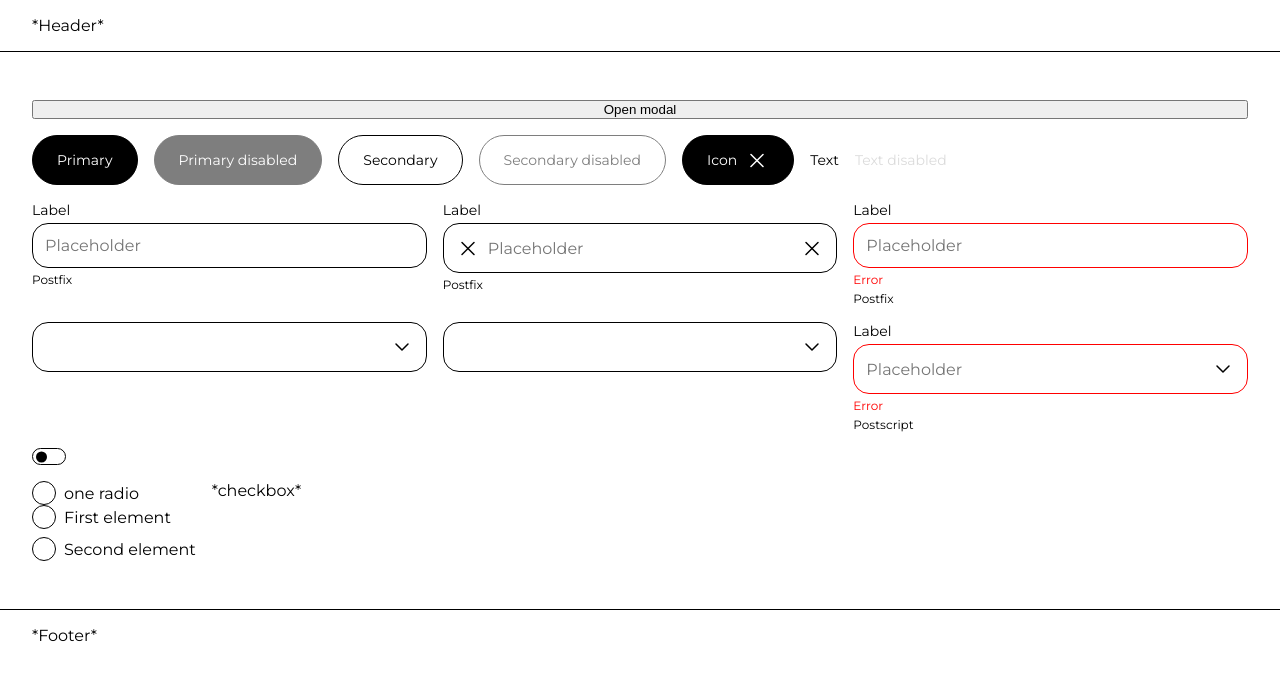
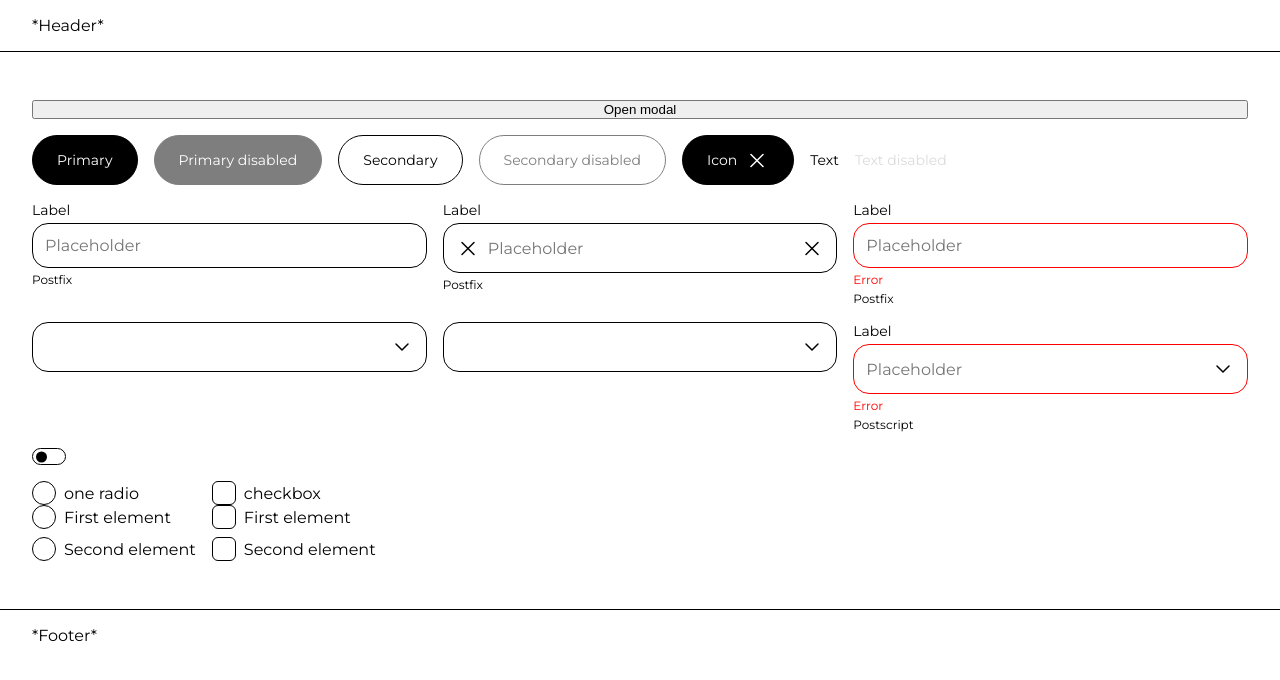
Before and after one commit to lleballex/lleballex-ui, a Next.js app: page / in a window 1280 px wide. Shown: the top 680 px of the page. Built offline with nearby package versions, Linux system fonts and the light colour scheme.

Commit message:
Add Checkbox

```diff
--- a/src/components/main/Home/HomeRadioCheckbox/HomeRadioCheckbox.tsx
+++ b/src/components/main/Home/HomeRadioCheckbox/HomeRadioCheckbox.tsx
@@ -1,5 +1,7 @@
 import Radio from '@/components/ui/Radio'
 import RadioGroup from '@/components/ui/RadioGroup'
+import Checkbox from '@/components/ui/Checkbox'
+import CheckboxGroup from '@/components/ui/CheckboxGroup'
 
 export default function HomeRadioCheckbox() {
   return (
@@ -13,7 +15,15 @@ export default function HomeRadioCheckbox() {
           ]}
         />
       </div>
-      <div>*checkbox*</div>
+      <div>
+        <Checkbox>checkbox</Checkbox>
+        <CheckboxGroup
+          items={[
+            { key: 'first', value: 'First element' },
+            { key: 'second', value: 'Second element' },
+          ]}
+        />
+      </div>
     </div>
   )
 }
--- /dev/null
+++ b/src/components/ui/Checkbox/Checkbox.module.scss
@@ -0,0 +1,28 @@
+@import '@/assets/css/config';
+
+.container {
+  display: flex;
+  align-items: center;
+  gap: 8px;
+  cursor: pointer;
+}
+
+.checkbox {
+  display: flex;
+  align-items: center;
+  justify-content: center;
+  width: 24px;
+  height: 24px;
+  border: 1px solid $black;
+  border-radius: 6px;
+  background: $white;
+  transition: $transition;
+
+  &.active {
+    background: $black;
+  }
+}
+
+.checkboxIcon {
+  stroke: $white;
+}
--- /dev/null
+++ b/src/components/ui/Checkbox/Checkbox.tsx
@@ -0,0 +1,43 @@
+import { useState, ReactNode, useEffect } from 'react'
+import classNames from 'classnames'
+import Icon from '@/components/ui/Icon'
+import styles from './Checkbox.module.scss'
+
+interface Props {
+  className?: string
+  value?: boolean
+  onChange?: (val: boolean) => void
+  children?: ReactNode
+}
+
+export default function Checkbox({
+  className,
+  value,
+  onChange,
+  children,
+}: Props) {
+  const [isActive, setIsActive] = useState(value ?? false)
+
+  useEffect(() => {
+    setIsActive(value ?? isActive)
+  }, [value])
+
+  const toggle = () => {
+    if (onChange || value !== undefined) {
+      onChange?.(!isActive)
+    } else {
+      setIsActive(!isActive)
+    }
+  }
+
+  return (
+    <div className={classNames(styles.container, className)} onClick={toggle}>
+      <div
+        className={classNames(styles.checkbox, { [styles.active]: isActive })}
+      >
+        <Icon className={styles.checkboxIcon} icon="check" />
+      </div>
+      {children}
+    </div>
+  )
+}
--- /dev/null
+++ b/src/components/ui/Checkbox/index.ts
@@ -0,0 +1,3 @@
+import Checkbox from './Checkbox'
+
+export default Checkbox
--- /dev/null
+++ b/src/components/ui/CheckboxGroup/CheckboxGroup.module.scss
@@ -0,0 +1,6 @@
+.container {
+  display: flex;
+  flex-direction: column;
+  align-items: flex-start;
+  gap: 8px;
+}
--- /dev/null
+++ b/src/components/ui/CheckboxGroup/CheckboxGroup.tsx
@@ -0,0 +1,48 @@
+import { Key, ReactNode } from 'react'
+import classNames from 'classnames'
+import Checkbox from '@/components/ui/Checkbox'
+import styles from './CheckboxGroup.module.scss'
+
+interface Props {
+  className?: string
+  items?: {
+    key: Key
+    value: ReactNode
+  }[]
+  value?: Key[]
+  onChange?: (val: Key[]) => void
+}
+
+export default function CheckboxGroup({
+  className,
+  items = [],
+  value,
+  onChange,
+}: Props) {
+  const toggleItem = (key: Key) => {
+    const idx = value?.indexOf(key) ?? -1
+
+    if (idx === -1) {
+      onChange?.([...(value ?? []), key])
+    } else {
+      onChange?.([
+        ...(value?.slice(0, idx) ?? []),
+        ...(value?.slice(idx + 1) ?? []),
+      ])
+    }
+  }
+
+  return (
+    <div className={classNames(styles.container, className)}>
+      {items.map((item) => (
+        <Checkbox
+          key={item.key}
+          value={value?.includes(item.key)}
+          onChange={() => toggleItem(item.key)}
+        >
+          {item.value}
+        </Checkbox>
+      ))}
+    </div>
+  )
+}
--- /dev/null
+++ b/src/components/ui/CheckboxGroup/index.ts
@@ -0,0 +1,3 @@
+import CheckboxGroup from './CheckboxGroup'
+
+export default CheckboxGroup
--- a/src/components/ui/Icon/Icon.module.scss
+++ b/src/components/ui/Icon/Icon.module.scss
@@ -7,6 +7,6 @@
 
   path {
     stroke: inherit;
-    transition: $transition;
+    transition: inherit;
   }
 }
--- a/src/components/ui/Icon/Icon.tsx
+++ b/src/components/ui/Icon/Icon.tsx
@@ -4,6 +4,7 @@ import dynamic from 'next/dynamic'
 import styles from './Icon.module.scss'
 
 const TimesIcon = dynamic(() => import('@/assets/icons/times.svg'))
+const CheckIcon = dynamic(() => import('@/assets/icons/check.svg'))
 const ChevronRightIcon = dynamic(
   () => import('@/assets/icons/chevron-right.svg'),
 )
@@ -12,7 +13,13 @@ const ChevronUpIcon = dynamic(() => import('@/assets/icons/chevron-up.svg'))
 const ChevronDownIcon = dynamic(() => import('@/assets/icons/chevron-down.svg'))
 
 interface Props {
-  icon: 'times' | 'chevronRight' | 'chevronLeft' | 'chevronUp' | 'chevronDown'
+  icon:
+    | 'times'
+    | 'check'
+    | 'chevronRight'
+    | 'chevronLeft'
+    | 'chevronUp'
+    | 'chevronDown'
   className?: string
   onClick?: MouseEventHandler<SVGElement>
 }
@@ -26,6 +33,8 @@ export default function Icon({ icon, className, onClick }: Props) {
   switch (icon) {
     case 'times':
       return <TimesIcon {...args} />
+    case 'check':
+      return <CheckIcon {...args} />
     case 'chevronRight':
       return <ChevronRightIcon {...args} />
     case 'chevronLeft':
```
Also changed, not shown: src/assets/icons/check.svg (added).
